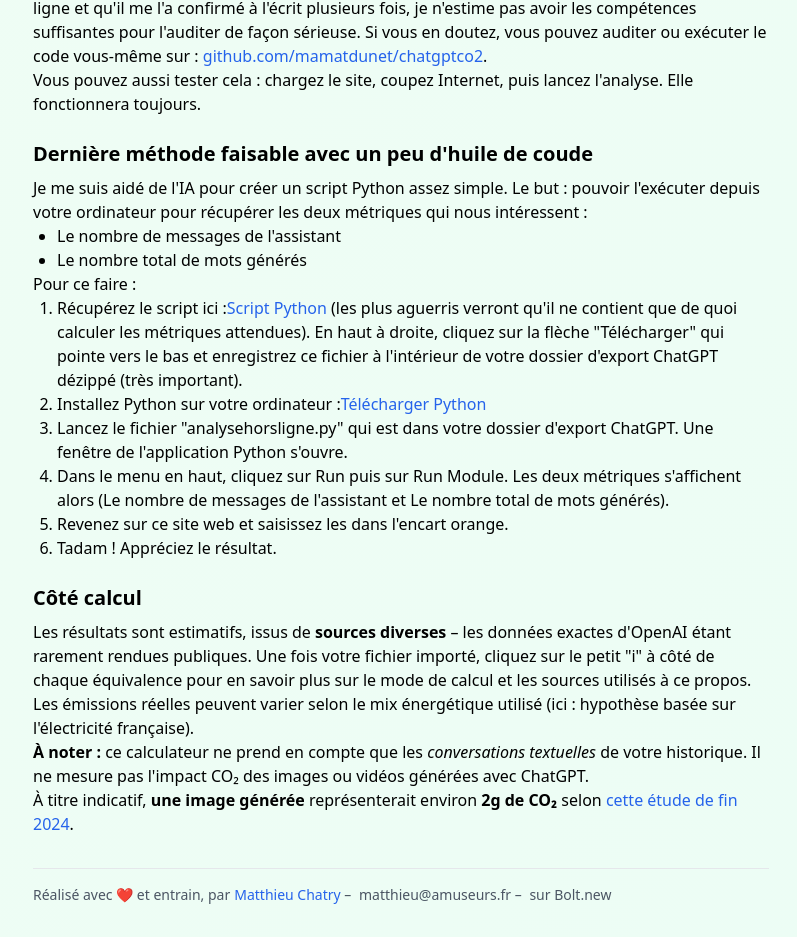
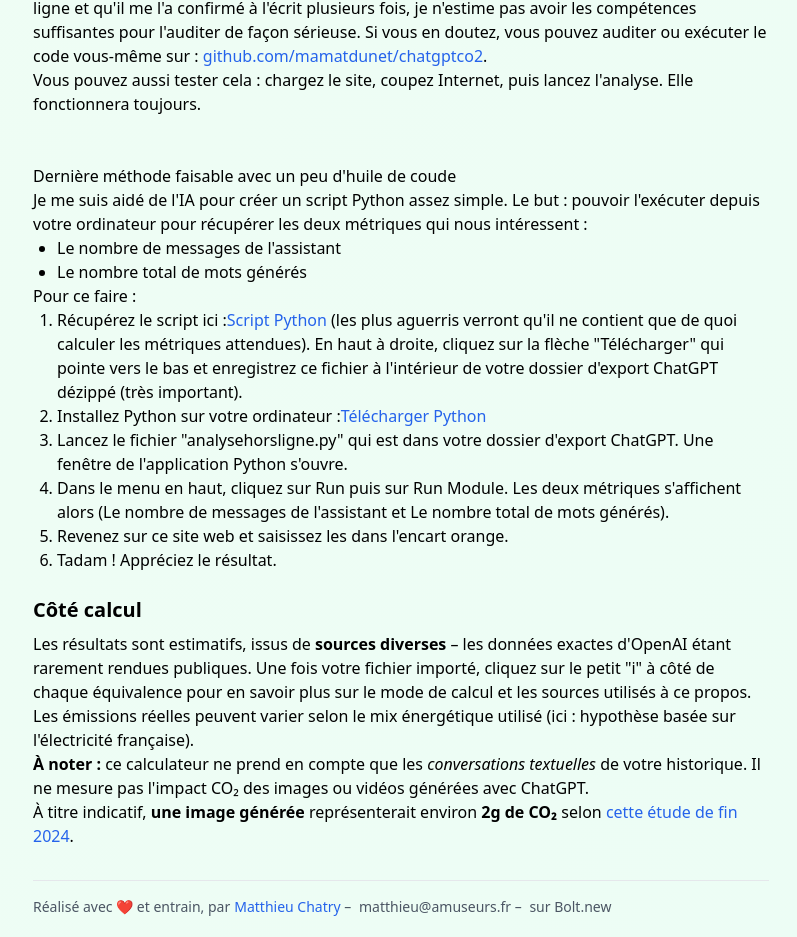
Before and after one commit to mamatdunet/chatgptco2, a React (Vite) app: page / in a window 1280 px wide. Shown: the part 1476-2413 px from the top of the page, without its empty margins (239-1036 px from the left). Built offline with nearby package versions, Linux system fonts and the light colour scheme.

Commit message:
Updated App.tsx

```diff
--- a/src/App.tsx
+++ b/src/App.tsx
@@ -1092,9 +1092,9 @@ function App() {
 
 <p>
   Vous pouvez aussi tester cela : chargez le site, coupez Internet, puis lancez l'analyse. Elle fonctionnera toujours.
-</p>
-
-<h3 className="text-xl font-semibold mt-6 mb-2">Dernière méthode faisable avec un peu d'huile de coude</h3>
+</p><br />
+<br />
+<p>Dernière méthode faisable avec un peu d'huile de coude</p>
 
 <p>
   Je me suis aidé de l'IA pour créer un script Python assez simple. Le but : pouvoir l'exécuter depuis votre ordinateur pour récupérer les deux métriques qui nous intéressent :
```
